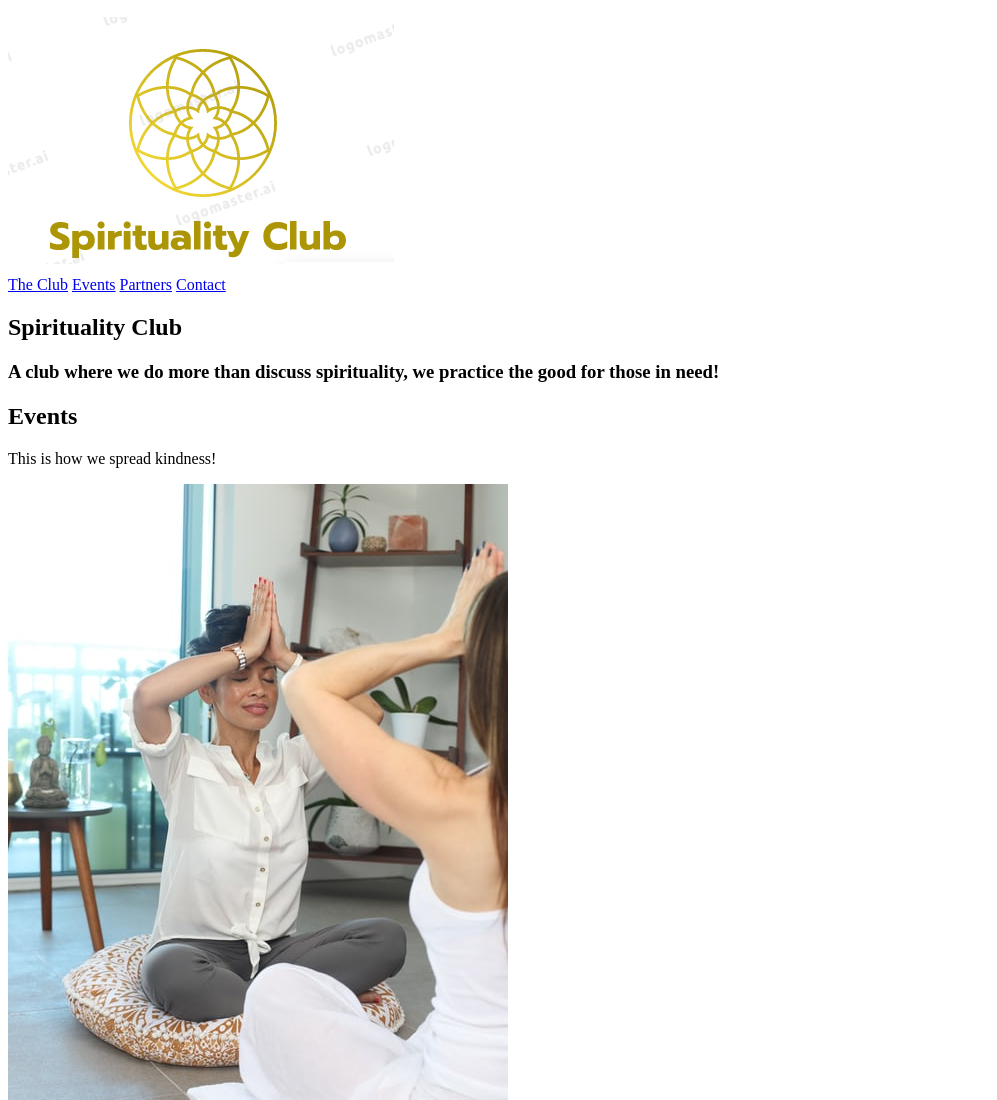
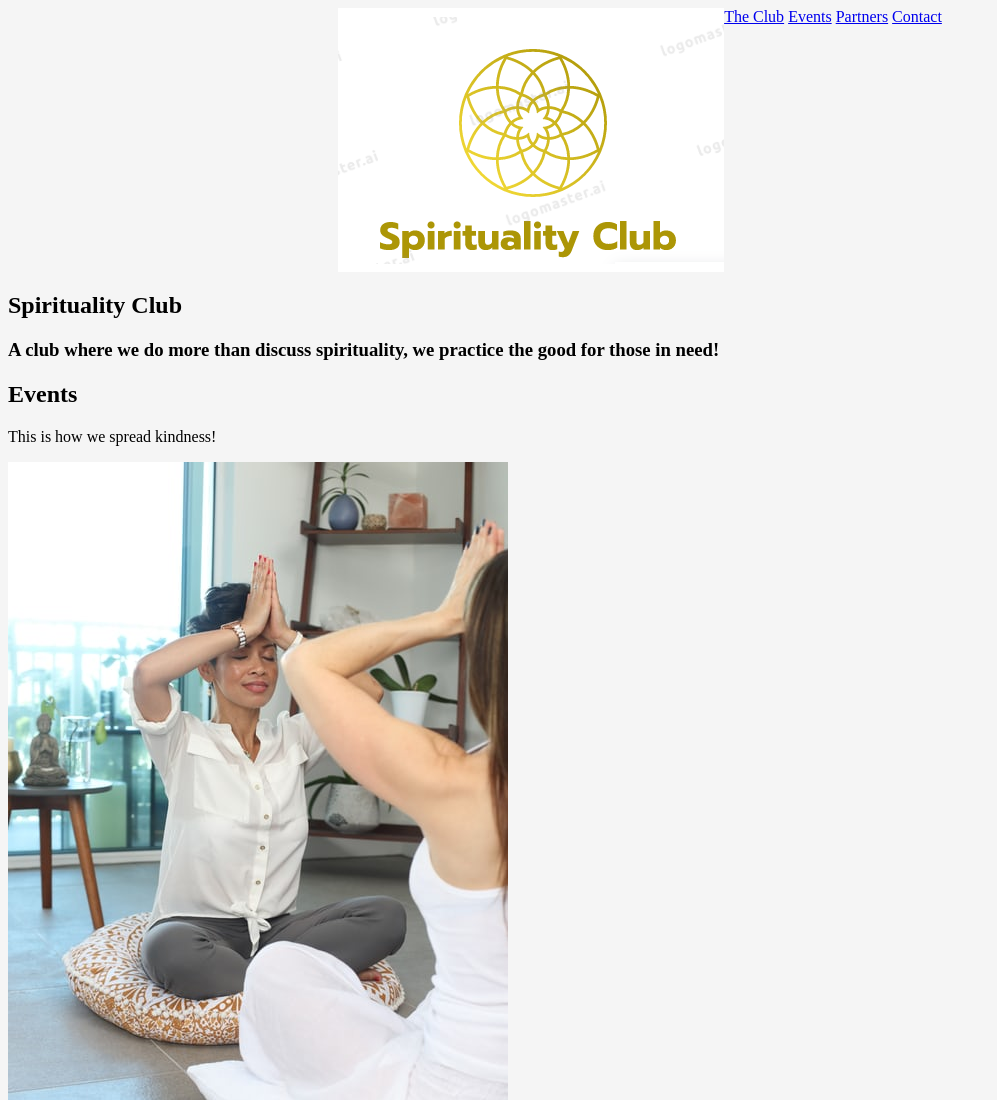
Before and after one commit to aguiarsilva/projects, a plain HTML site: page Responsive Club Website/index.html in a window 1280 px wide. Shown: the top 1100 px of the page, without its empty margins (0-997 px from the left). Drawn offline with Linux system fonts and the light colour scheme.

Commit message:
add changes to style and fonts

```diff
--- a/Responsive Club Website/index.html
+++ b/Responsive Club Website/index.html
@@ -12,6 +12,8 @@
     <meta name="description" content="">
     <meta name="viewport" content="width=device-width, initial-scale=1">
     <link rel="stylesheet" href="resources/css/styles.css">
+    <link rel="preconnect" href="https://fonts.gstatic.com">
+    <link href="https://fonts.googleapis.com/css2?family=Dancing+Script:wght@400;600&family=Nunito:ital,wght@0,400;0,700;1,400&display=swap" rel="stylesheet">
 </head>
 
 <body>
--- a/Responsive Club Website/resources/css/styles.css
+++ b/Responsive Club Website/resources/css/styles.css
@@ -0,0 +1,12 @@
+/*General Styles*/
+
+body {
+    background-color: whitesmoke;
+    color: black;
+}
+
+.flex-container {
+    display: flex;
+    flex-wrap: wrap;
+    justify-content: center;
+}
```
